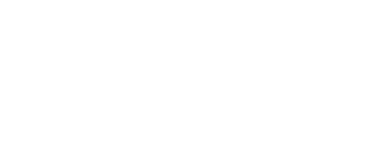
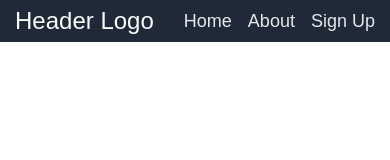
Before and after one commit to yamanidev/odin-landing-page, a plain HTML site: page index.html in a window 390 px wide. Drawn offline with Linux system fonts and the light colour scheme.

Commit message:
Made navbar, needs to be responsive though

```diff
--- a/index.html
+++ b/index.html
@@ -9,5 +9,24 @@
 </head>
 <body>
 
+    <header class="header">
+        <nav class="top-nav">
+            <div class="top-nav-logo">
+                <a href="/">Header Logo</a>
+            </div>
+            <ul class="top-nav-links">
+                <li>
+                    <a href="#" class="top-nav-link">Home</a>
+                </li>
+                <li>
+                    <a href="#" class="top-nav-link">About</a>
+                </li>
+                <li>
+                    <a href="#" class="top-nav-link">Sign Up</a>
+                </li>
+            </ul>
+        </nav>
+    </header>
+
 </body>
 </html>
--- a/styles/style.css
+++ b/styles/style.css
@@ -0,0 +1,61 @@
+*{
+    margin: 0;
+    padding: 0;
+    box-sizing: border-box;
+}
+
+:root{
+    --document-max-width: 1200px;
+}
+
+html{
+    font-size: 16px;
+}
+
+body{
+    font-family: sans-serif;
+}
+
+ul{
+    list-style: none;
+}
+
+a{
+    text-decoration: none;
+}
+
+.header{
+    background-color: #1f2937;
+}
+
+.top-nav{
+    width: 100%;
+    height: 5vh;
+    max-width: var(--document-max-width);
+    margin: 0 auto;
+    display: flex;
+    align-items: center;
+    justify-content: space-between;
+}
+
+.top-nav-links{
+    display: flex;
+    align-items: center;
+    gap: 0 1rem;
+}
+
+.top-nav-logo a{
+    font-size: 1.5rem;
+    color: #f9faf8;
+}
+
+.top-nav-link{
+    font-size: 1.125rem;
+    color: #e5e7eb;
+}
+
+@media screen and (max-width: 1200px){
+    .top-nav{
+        justify-content: space-around;
+    }
+}
```
